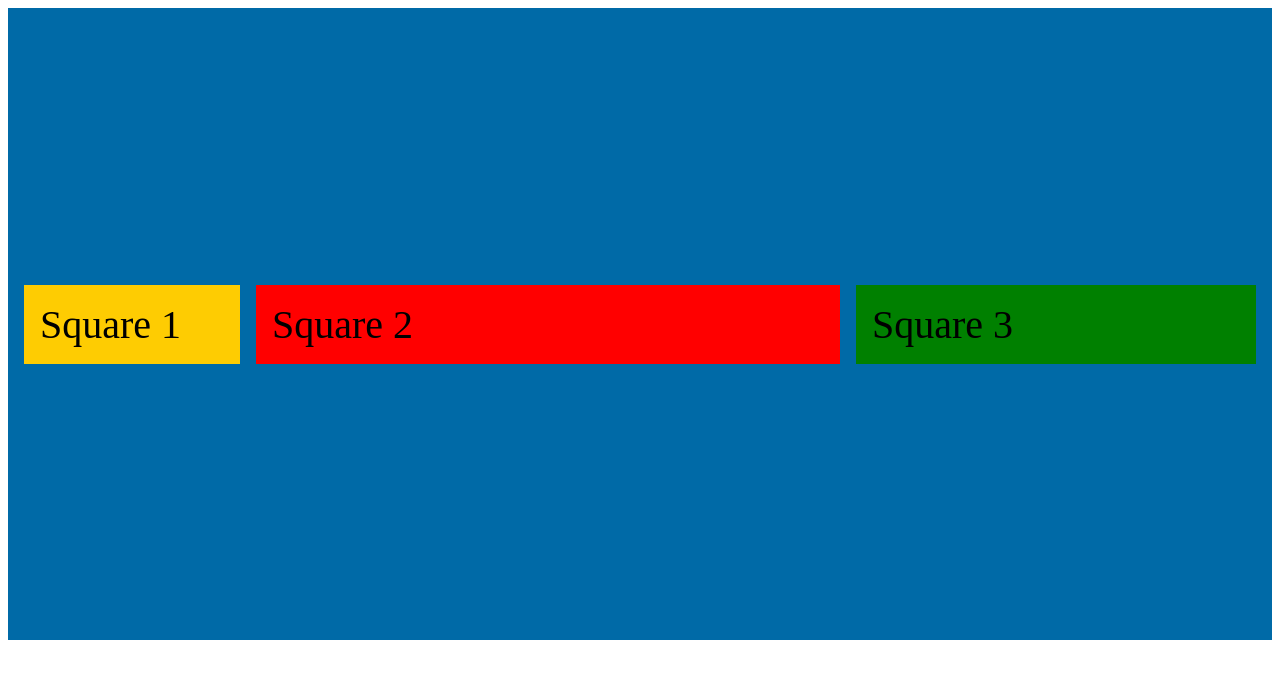
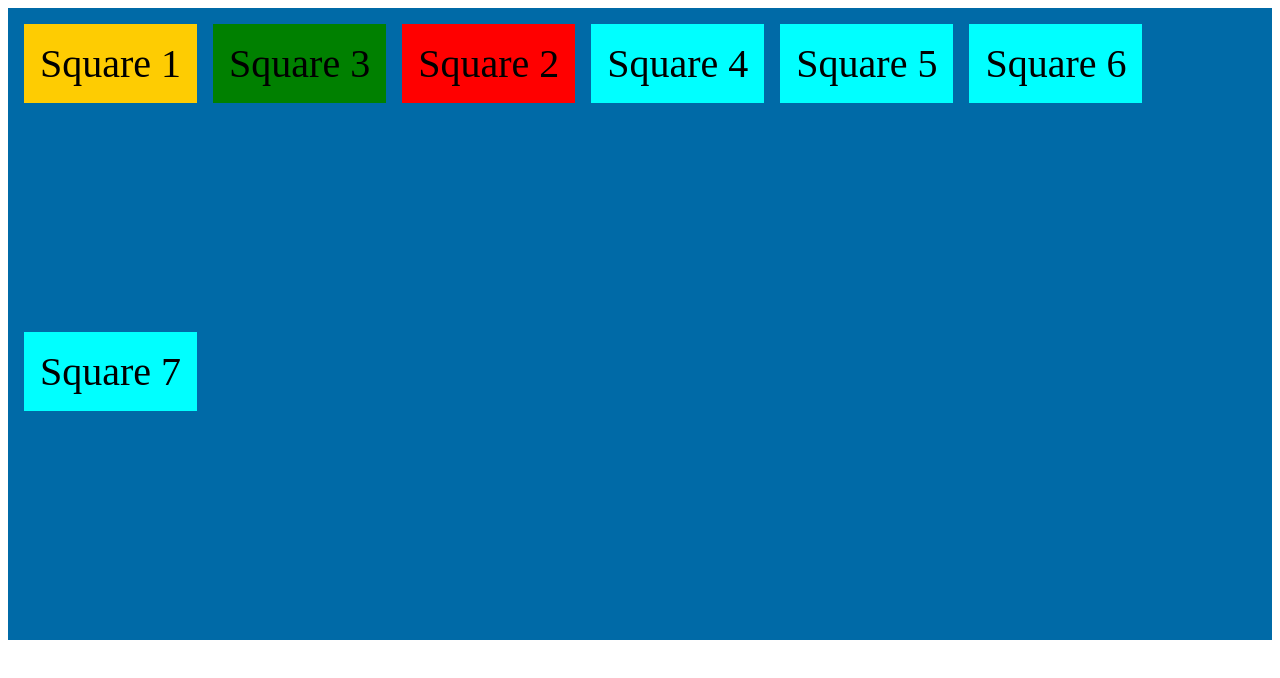
Before and after one commit to Lexicon-LTU-2024/lecture-26-june, a plain HTML site: page index.html in a window 1280 px wide. Drawn offline with Linux system fonts and the light colour scheme.

Commit message:
add examples of flex-wrap and flex-direction properties

```diff
--- a/index.css
+++ b/index.css
@@ -3,11 +3,18 @@
 
   /* #### align-items aligns along the cross-axes ( y-axis) #### */
   /* align-items: stretch; */
-  /* align-items: flex-start; */
-  align-items: center;
+  align-items: flex-start;
+  /* align-items: center; */
   /* align-items: flex-end; */
 
   gap: 1rem;
+
+  /* flex-direction: row; */
+  /* flex-direction: row-reverse; */
+  /* flex-direction: column; */
+  /* flex-direction: column-reverse; */
+
+  flex-wrap: wrap;
 
   /* #### justify-content aligns along the main-axes ( x-axis) #### */
   /* justify-content: flex-start; */
@@ -28,24 +35,25 @@
 /* #### Two ( or more.. ) classes seperated with a whitespace, we target an element with a specific class inside another element with a specific class #### */
 .box .square {
   /* 1rem = 16px */
+  background-color: aqua;
   font-size: 2.5rem;
   padding: 1rem;
 }
 
 .box .square.square1 {
   background-color: #fecc02;
-  flex: 1;
+  /* flex: 1; */
 }
 
 .box .square.square2 {
   background-color: red;
-  flex: 3;
+  /* flex: 3; */
 }
 
 /* #### Below is an example of nesting CSS. Only possible with SASS/LESS ( other preprocessors ) before #### */
 .box {
   .square.square3 {
     background-color: green;
-    flex: 2;
+    /* flex: 2; */
   }
 }
--- a/index.html
+++ b/index.html
@@ -9,9 +9,12 @@
   <body>
     <section class="box">
       <article class="square square1">Square 1</article>
+      <article class="square square3">Square 3</article>
       <article class="square square2">Square 2</article>
-      <article class="square square3">Square 3</article>
-      <!-- <article class="square square3">Square 3</article> -->
+      <article class="square square4">Square 4</article>
+      <article class="square square5">Square 5</article>
+      <article class="square square6">Square 6</article>
+      <article class="square square7">Square 7</article>
     </section>
   </body>
 </html>
```
